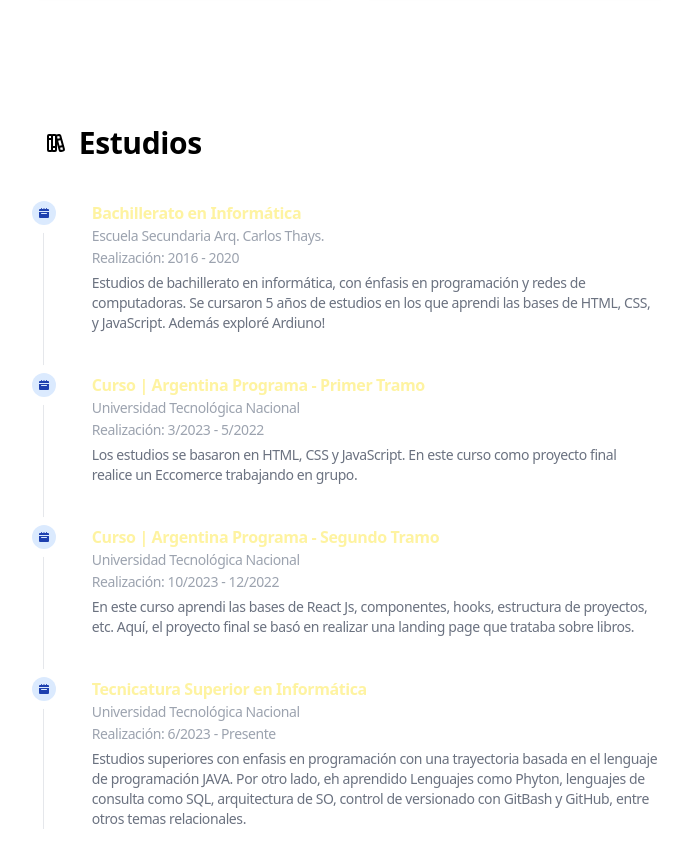
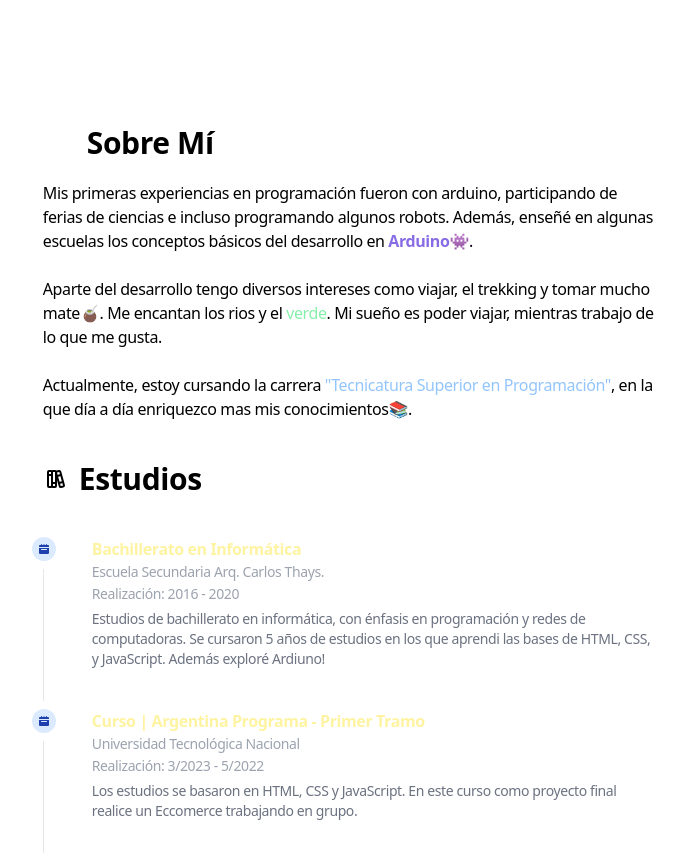
Before and after one commit to Maiten-Oviedo/portfolio, an Astro site: page / in a window 1280 px wide. Shown: the part 1344-2202 px from the top of the page, without its empty margins (290-978 px from the left). Built offline with nearby package versions, Linux system fonts and the light colour scheme; Astro itself is replaced by a stand-in of ours.

Commit message:
Seccion sobre mi

```diff
--- /dev/null
+++ b/src/components/AboutMe.astro
@@ -0,0 +1,19 @@
+---
+import StudiesIcon from '../icons/StudiesIcon.astro'
+import AboutMeIcon from '../icons/AboutMeIcon.astro'
+import Studies from '../components/Studies.astro';
+---
+<h3 class="text-3xl pb-5 font-bold flex items-center gap-3"><AboutMeIcon class="size-8"/> Sobre Mí</h3>
+<p>
+  Mis primeras experiencias en programación fueron con arduino, participando de ferias de ciencias e incluso programando algunos robots. Además, enseñé en algunas escuelas los conceptos básicos del desarrollo en <span class="font-bold text-[#886ce4]">Arduino</span>👾.
+</p> <br/>
+
+<p>
+  Aparte del desarrollo tengo diversos intereses como viajar, el trekking y tomar mucho mate🧉. Me encantan los rios y el <span class="text-green-300">verde</span>. Mi sueño es poder viajar, mientras trabajo de lo que me gusta.
+</p> <br/>
+
+<p>
+  Actualmente, estoy cursando la carrera <span class="text-blue-300">"Tecnicatura Superior en Programación"</span>, en la que día a día enriquezco mas mis conocimientos📚.
+</p>
+<h3 class="text-3xl pb-10  pt-10 font-bold flex items-center gap-3"><StudiesIcon class="size-8"/> Estudios</h3>
+<Studies/>
--- a/src/components/Studies.astro
+++ b/src/components/Studies.astro
@@ -1,6 +1,5 @@
 ---
 import StudiesItem from "./StudiesItem.astro";
-import StudiesIcon from '../icons/StudiesIcon.astro'
 
 const STUDIES = [
   {
@@ -29,7 +28,6 @@ const STUDIES = [
   },
 ];
 ---
-<h3 class="text-3xl pb-10 font-bold flex items-center gap-3"><StudiesIcon class="size-8"/> Estudios</h3>
 <ol class="relative border-s border-gray-200 dark:border-gray-700 w-full pl-6">
   {STUDIES.map(proyect=>{
 		return <StudiesItem {...proyect}/>
--- /dev/null
+++ b/src/icons/AboutMeIcon.astro
@@ -0,0 +1 @@
+<svg class={Astro.props.class} width="30px" height="30px" viewBox="0 0 24 24" fill="none" xmlns="http://www.w3.org/2000/svg"><g id="SVGRepo_bgCarrier" stroke-width="0"></g><g id="SVGRepo_tracerCarrier" stroke-linecap="round" stroke-linejoin="round"></g><g id="SVGRepo_iconCarrier"> <path d="M16 7C16 9.20914 14.2091 11 12 11C9.79086 11 8 9.20914 8 7C8 4.79086 9.79086 3 12 3C14.2091 3 16 4.79086 16 7Z" stroke="#fff" stroke-width="2" stroke-linecap="round" stroke-linejoin="round"></path> <path d="M12 14C8.13401 14 5 17.134 5 21H19C19 17.134 15.866 14 12 14Z" stroke="#fff" stroke-width="2" stroke-linecap="round" stroke-linejoin="round"></path> </g></svg>
--- a/src/pages/index.astro
+++ b/src/pages/index.astro
@@ -8,9 +8,9 @@ import MailIcon from '../icons/MailIcon.astro';
 import SectionContainer from '../components/SectionContainer.astro';
 import Proyects from '../components/Proyects.astro';
 import InstagramIcon from '../icons/InstagramIcon.astro';
-import Studies from '../components/Studies.astro';
 import Footer from '../components/Footer.astro';
 import Contact from '../components/Contact.astro';
+import AboutMe from '../components/AboutMe.astro';
 ---
 
 <Layout
@@ -66,7 +66,7 @@ import Contact from '../components/Contact.astro';
       <Proyects/>
     </SectionContainer>
     <SectionContainer id="About" class="w-full px-[12%] md:px-[15%] lg:px-[26%] pb-16">
-      <Studies/>
+      <AboutMe/>
     </SectionContainer>
     <SectionContainer id="Contact" class="w-full px-[12%] md:px-[15%] lg:px-[26%] pb-10">
       <Contact/>
```
